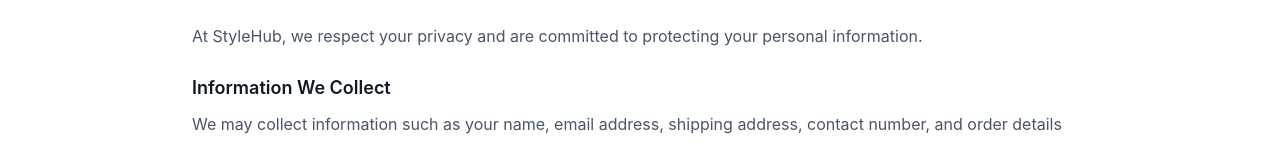
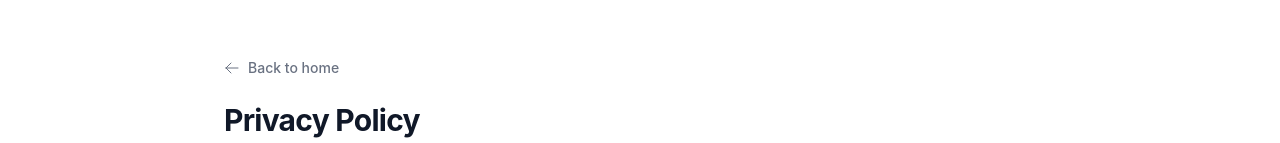
Before and after one commit to ManashSwain/myecommerce, a React (Vite) app in the folder client/: page /policy in a window 1280 px wide. Shown: the part 143-286 px from the top of the page. Built offline with nearby package versions, Linux system fonts and the light colour scheme; no server answers.

Commit message:
Add Back to home on pages

```diff
--- a/client/src/components/Aboutus.jsx
+++ b/client/src/components/Aboutus.jsx
@@ -1,10 +1,12 @@
 import React from 'react'
+import BackToHome from './BackToHome'
 
 const Aboutus = () => {
   return (
     <>
 
-<div className="mx-auto max-w-4xl space-y-6 text-gray-600">
+<div className="mx-auto max-w-4xl space-y-6 px-4 py-16 text-gray-600 sm:px-6 sm:py-24 lg:px-8">
+  <BackToHome />
   <h2 className="text-3xl font-bold tracking-tight text-gray-900">
     About Us
   </h2>
--- /dev/null
+++ b/client/src/components/BackToHome.jsx
@@ -0,0 +1,15 @@
+import React from "react";
+import { ArrowLeftIcon } from "@heroicons/react/24/outline";
+import { Link } from "react-router";
+
+const BackToHome = () => (
+  <Link
+    to="/"
+    className="inline-flex items-center gap-2 text-sm font-medium text-gray-500 hover:text-gray-900"
+  >
+    <ArrowLeftIcon aria-hidden="true" className="size-4" />
+    Back to home
+  </Link>
+);
+
+export default BackToHome;
--- a/client/src/components/Contact.jsx
+++ b/client/src/components/Contact.jsx
@@ -1,10 +1,12 @@
 import React from 'react'
+import BackToHome from './BackToHome'
 
 const Contact = () => {
   return (
     <>
 
-<div className="mx-auto max-w-4xl space-y-6 text-gray-600">
+<div className="mx-auto max-w-4xl space-y-6 px-4 py-16 text-gray-600 sm:px-6 sm:py-24 lg:px-8">
+  <BackToHome />
   <h2 className="text-3xl font-bold tracking-tight text-gray-900">
     Contact Us
   </h2>
--- a/client/src/components/Faq.jsx
+++ b/client/src/components/Faq.jsx
@@ -1,6 +1,7 @@
 import React from 'react'
 import { Disclosure, DisclosureButton, DisclosurePanel } from '@headlessui/react'
 import { MinusSmallIcon, PlusSmallIcon } from '@heroicons/react/24/outline'
+import BackToHome from './BackToHome'
 
 const faqs = [
   {
@@ -40,6 +41,7 @@
     <div className="bg-white -mt-24 ">
       <div className="mx-auto max-w-7xl px-6 py-24 sm:py-32 lg:px-8 lg:py-40">
         <div className="mx-auto max-w-4xl">
+          <div className="mb-8"><BackToHome /></div>
           <h2 className="text-4xl font-semibold tracking-tight text-gray-900 sm:text-5xl ">
             Frequently asked questions
           </h2>
--- a/client/src/components/Licensing.jsx
+++ b/client/src/components/Licensing.jsx
@@ -1,10 +1,12 @@
 import React from 'react'
+import BackToHome from './BackToHome'
 
 const Licensing = () => {
   return (
     <>
 
-<div className="mx-auto max-w-4xl space-y-6 text-gray-600">
+<div className="mx-auto max-w-4xl space-y-6 px-4 py-16 text-gray-600 sm:px-6 sm:py-24 lg:px-8">
+  <BackToHome />
   <h2 className="text-3xl font-bold tracking-tight text-gray-900">
     Licensing
   </h2>
--- a/client/src/components/Orders.jsx
+++ b/client/src/components/Orders.jsx
@@ -1,4 +1,5 @@
 import React from 'react'
+import BackToHome from './BackToHome'
 
 const Orders = () => {
     const products = [
@@ -44,7 +45,8 @@
   return (
    <>
   <div className="bg-gray-50">
-      <div className="mx-auto max-w-2xl pt-16 sm:px-6 sm:py-24 lg:max-w-7xl lg:px-8">
+      <div className="mx-auto max-w-2xl px-4 pt-16 sm:px-6 sm:py-24 lg:max-w-7xl lg:px-8">
+        <div className="mb-8"><BackToHome /></div>
         <div className="space-y-2 px-4 sm:flex sm:items-baseline sm:justify-between sm:space-y-0 sm:px-0">
           <div className="flex sm:items-baseline sm:space-x-4">
             <h1 className="text-2xl font-bold tracking-tight text-gray-900 sm:text-3xl">Order #54879</h1>
--- a/client/src/components/Privacypolicy.jsx
+++ b/client/src/components/Privacypolicy.jsx
@@ -1,10 +1,12 @@
 import React from 'react'
+import BackToHome from './BackToHome'
 
 const Privacypolicy = () => {
   return (
     <>
 
-<div className="mx-auto max-w-4xl space-y-6 text-gray-600">
+<div className="mx-auto max-w-4xl space-y-6 px-4 py-16 text-gray-600 sm:px-6 sm:py-24 lg:px-8">
+  <BackToHome />
   <h2 className="text-3xl font-bold tracking-tight text-gray-900">
     Privacy Policy
   </h2>
--- a/client/src/pages/Savedaddressespage.jsx
+++ b/client/src/pages/Savedaddressespage.jsx
@@ -3,6 +3,7 @@
 import { toast } from "react-toastify";
 import useAuth from "../customhooks/useAuth";
 import FormModal from "../components/FormModal";
+import BackToHome from "../components/BackToHome";
 import { API_BASE_URL } from "../constants";
 
 const emptyForm = {
@@ -145,6 +146,7 @@
   return (
     <div className="bg-white">
       <div className="mx-auto max-w-7xl px-4 py-16 sm:px-6 sm:py-24 lg:px-8">
+        <div className="mb-8"><BackToHome /></div>
         <div className="flex items-center justify-between">
           <h2 className="text-2xl font-bold tracking-tight text-gray-900">
             Saved addresses
--- a/client/src/pages/Wishlistpage.jsx
+++ b/client/src/pages/Wishlistpage.jsx
@@ -3,6 +3,7 @@
 import { Link } from "react-router";
 import { toast } from "react-toastify";
 import useAuth from "../customhooks/useAuth";
+import BackToHome from "../components/BackToHome";
 import { API_BASE_URL } from "../constants";
 
 const Wishlistpage = () => {
@@ -100,6 +101,7 @@
   return (
     <div className="bg-white">
       <div className="mx-auto max-w-7xl px-4 py-16 sm:px-6 sm:py-24 lg:px-8">
+        <div className="mb-8"><BackToHome /></div>
         <h2 className="text-2xl font-bold tracking-tight text-gray-900">
           Wishlist
         </h2>
```
